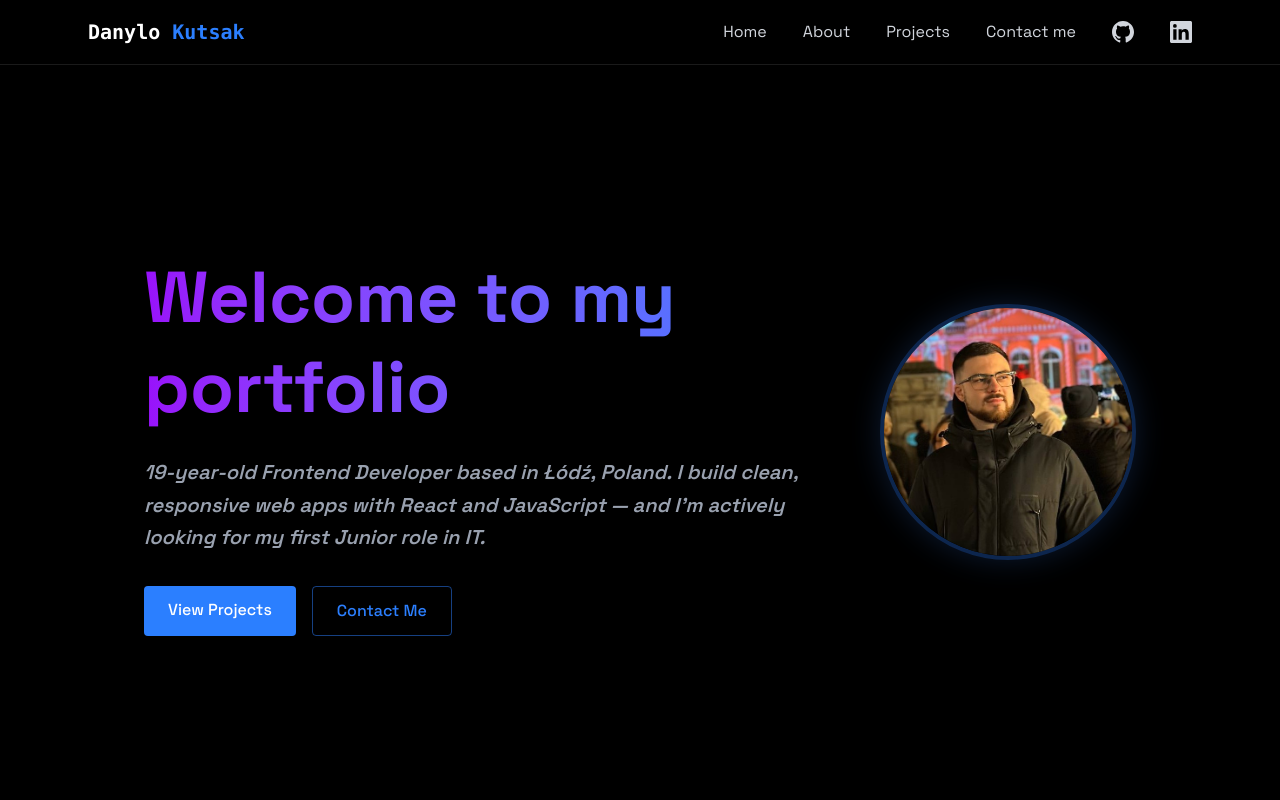
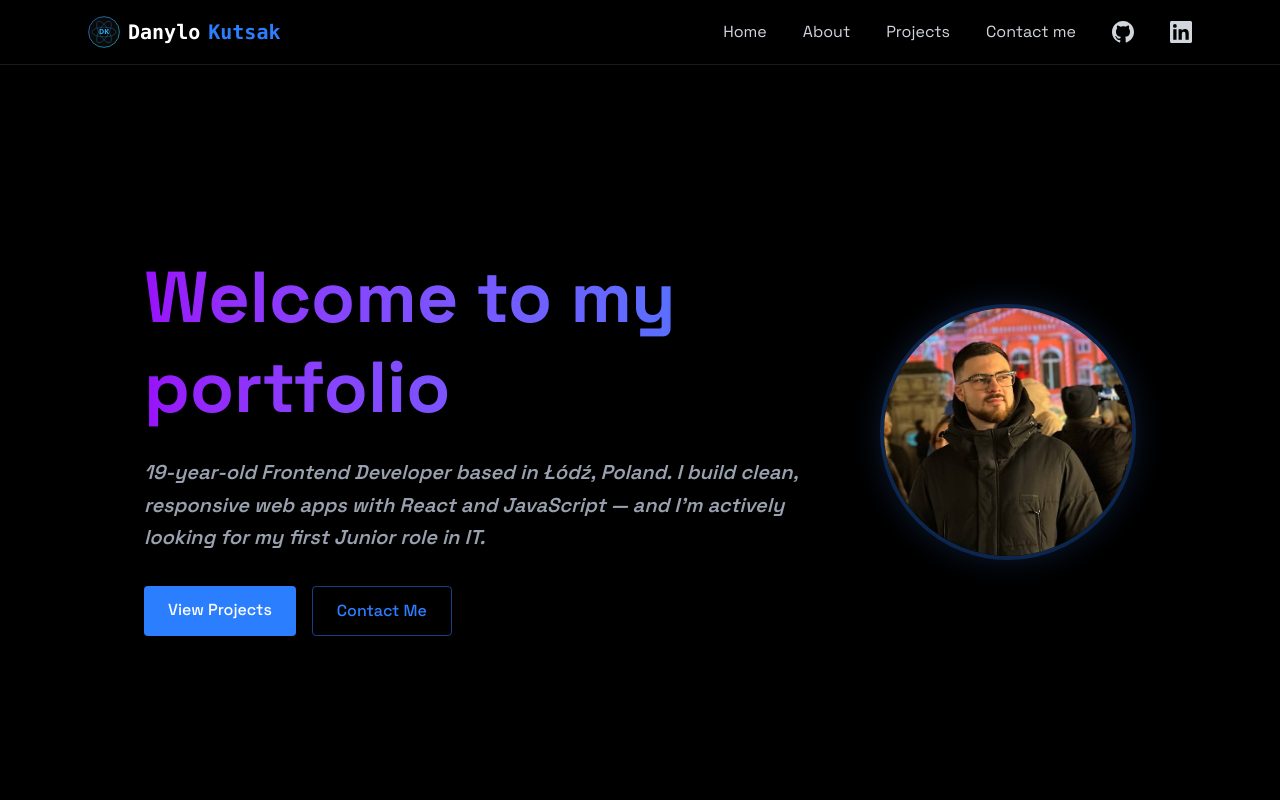
Before and after one commit to DaielCode/Daniel-portfolio, a React (Vite) app: page / in a window 1280 px wide. Shown: the top 800 px of the page. Built offline with nearby package versions, Linux system fonts and the light colour scheme.

Commit message:
Add logo to navbar

```diff
--- a/src/components/sections/Navbar.jsx
+++ b/src/components/sections/Navbar.jsx
@@ -9,8 +9,8 @@ export const Navbar = ({ menuOpen, setMenuOpen }) => {
     <nav className="fixed top-0 w-full z-40 bg-[rgba(10, 10, 10, 0.8)] backdrop-blur-lg border-b border-white/10 shadow-lg">
       <div className="max-w-6xl mx-auto px-4 sm:px-6">
         <div className="flex justify-between items-center h-16">
-          <a href="#home" className="font-mono text-xl font-bold text-white">
-            {" "}
+          <a href="#home" className="font-mono text-xl font-bold text-white flex items-center gap-2">
+            <img src="/Daniel-portfolio/logo.svg" alt="logo" className="w-8 h-8" />
             Danylo<span className="text-blue-500"> Kutsak</span>
           </a>
           <div
```
